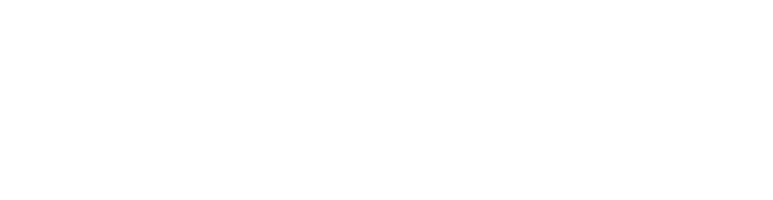
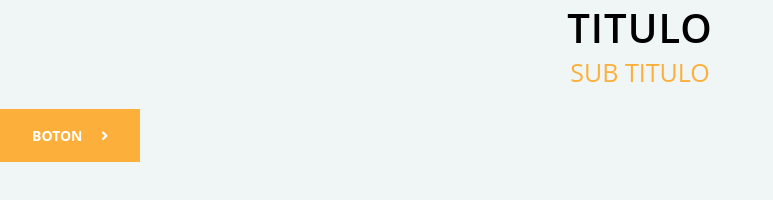
Before and after one commit to Liliancardenas/creandoRestaurant, a plain HTML site: page view/index.html in a window 1280 px wide. Shown: the whole page, without its empty margins (0-773 px from the left). Drawn offline with Linux system fonts and the light colour scheme.

Commit message:
boton, titulo y subtitulo con estilos listos

```diff
--- a/CSS/style.css
+++ b/CSS/style.css
@@ -0,0 +1,58 @@
+:root{
+    --color-primario: #FCB03B;
+    --color-secundario: #E92F3D;
+    --color-background: #EFF6F5;
+    --color-texto: #A1A5A6;
+    --text-defaul: 'Open Sans'
+}
+
+/*Estilos generales*/
+*{
+    margin: 0;
+    padding: 0;
+    box-sizing: border-box;
+    font-family: var(--text-defaul);
+}
+
+body{
+    background: var(--color-background);
+}
+
+.titulos{
+    font-size: 40px;
+    text-align: center;
+    text-transform: uppercase;
+    letter-spacing: 1px;
+    font-weight: 600;
+}
+
+.subTitulos{
+    font-size: 25px;
+    text-align: center;
+    text-transform: uppercase;
+    font-weight: 400;
+    color: var(--color-primario)
+}
+
+.btn{
+    text-transform: uppercase;
+    font-size: 14px;
+    color: #FFF;
+    background: var(--color-primario);
+    font-weight: 700;
+    padding: 15px 30px;
+    outline: none;
+    border: 2px solid var(--color-primario);
+    cursor: pointer;
+    position: relative;
+    top: 20px;
+    transition: all 0.3s;
+}
+
+.btn span{
+    padding-left: 15px;
+}
+
+.btn:hover{
+    padding: 15px 45px;
+}
--- a/view/index.html
+++ b/view/index.html
@@ -8,6 +8,13 @@
     <title>Worl Pizza</title>
 </head>
 <body>
+    <h1 class="titulos">Titulo</h1>
+    <h2 class="subTitulos">Sub titulo</h2>
+    <button class="btn">boton <span class="fas fa-angle-right"></span></button>
+
+
+
+
     <script src="../JS/app.js"></script>
 </body>
 </html>
```
